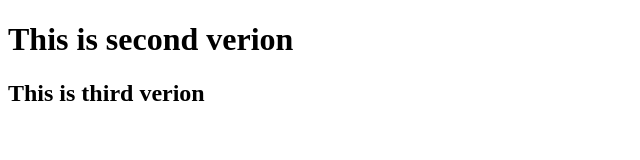
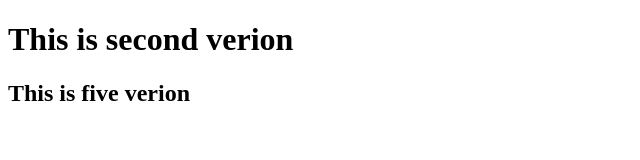
Before and after one commit to prathameshkasar/demo_repo, a plain HTML site: page index.html in a window 1280 px wide. Shown: the full height of the page, 0-640 px from the left. Drawn offline with Linux system fonts and the light colour scheme.

Commit message:
This is V5

```diff
--- a/index.html
+++ b/index.html
@@ -7,6 +7,6 @@
 
 <body>
     <h1>This is second verion</h1>
-    <h2>This is third verion</h2>
+    <h2>This is five verion</h2>
 </body>
 </html>
```
